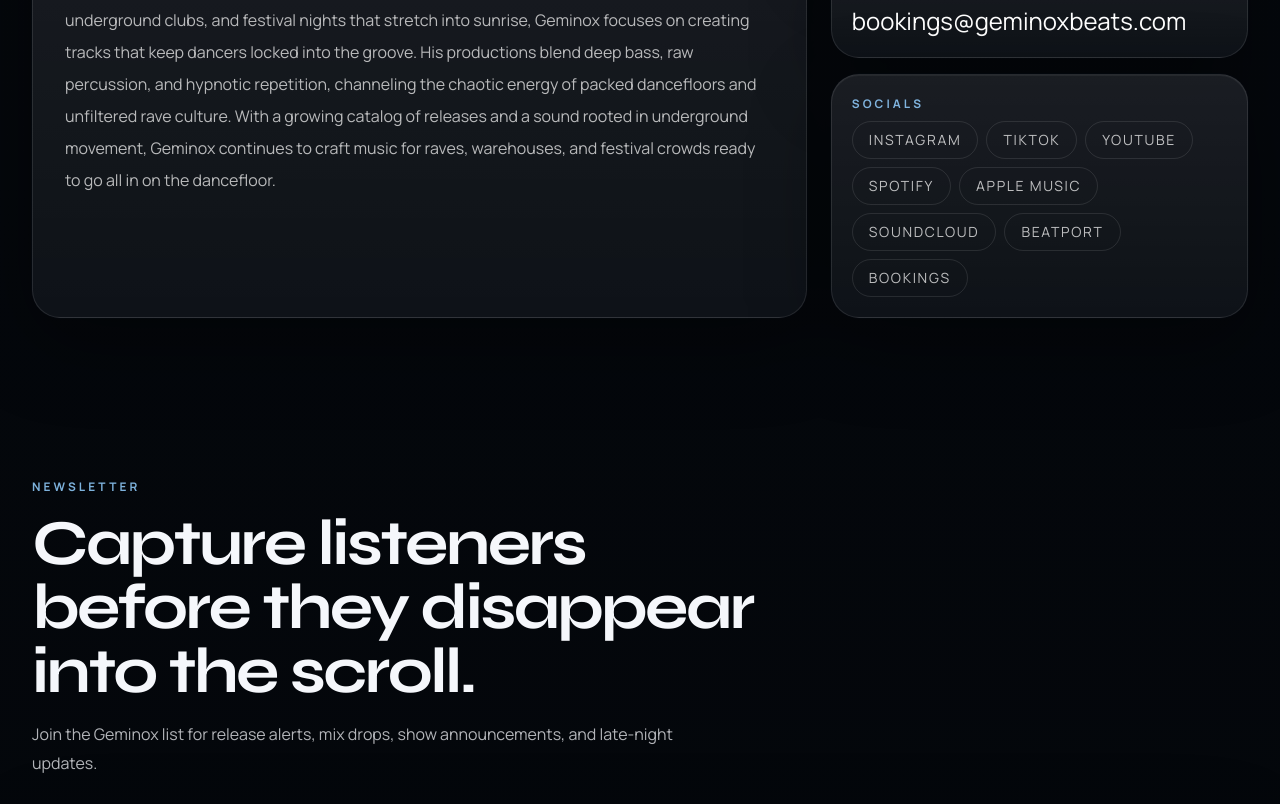
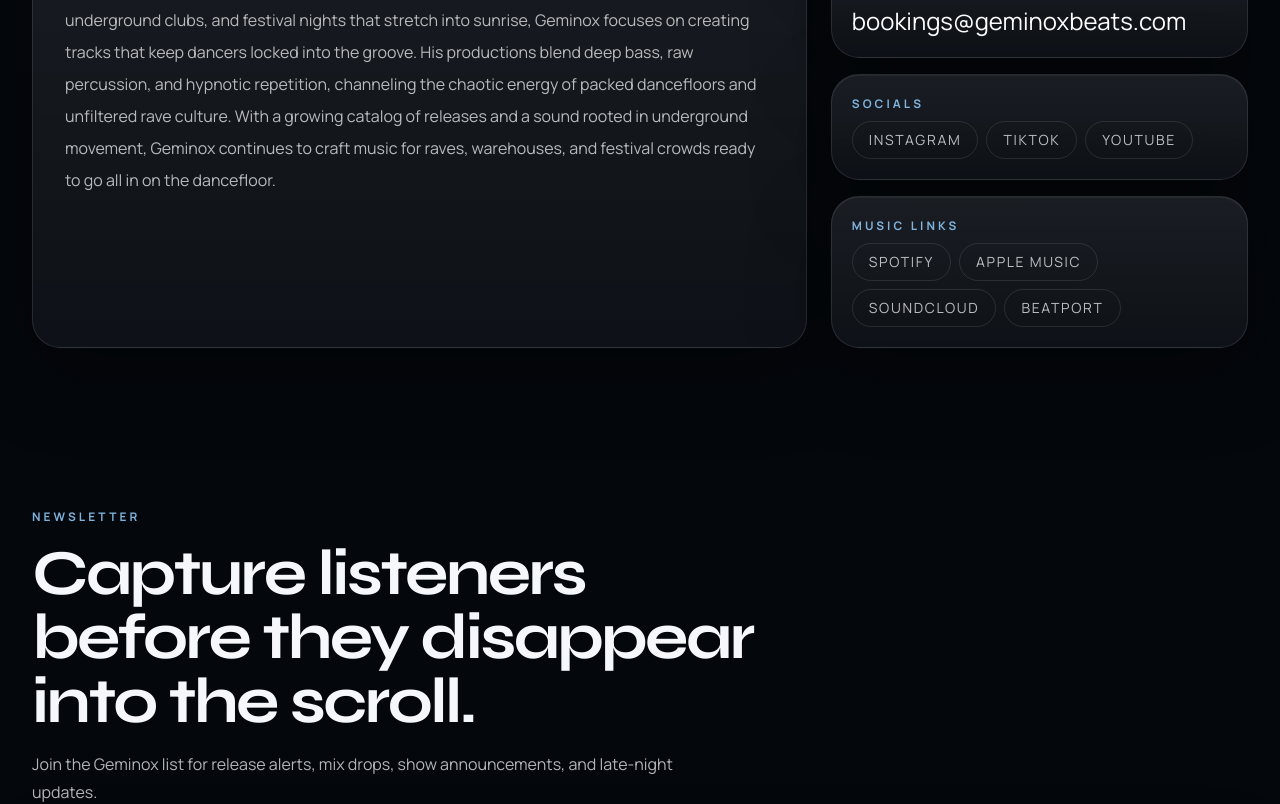
Before and after one commit to alihannnnn12/geminox-website, a Next.js app: page / in a window 1280 px wide. Shown: the part 4780-5584 px from the top of the page. Built offline with nearby package versions, Linux system fonts and the light colour scheme.

Commit message:
Split homepage socials and music links

```diff
--- a/src/app/page.tsx
+++ b/src/app/page.tsx
@@ -12,6 +12,12 @@ import { shows } from "@/data/shows";
 import { siteConfig, socials } from "@/data/site";
 
 export default function HomePage() {
+  const socialPlatforms = socials.filter((item) =>
+    ["Instagram", "TikTok", "YouTube"].includes(item.label)
+  );
+  const musicPlatforms = socials.filter((item) =>
+    ["Spotify", "Apple Music", "SoundCloud", "Beatport"].includes(item.label)
+  );
   const listenServices = [
     ...siteConfig.streamingProfiles
       .filter((profile) => !profile.isPlaceholder)
@@ -189,7 +195,23 @@ export default function HomePage() {
               <div className="panel-glow p-5">
                 <p className="eyebrow mb-2">Socials</p>
                 <div className="flex flex-wrap gap-2">
-                  {socials.map((social) => (
+                  {socialPlatforms.map((social) => (
+                    <a
+                      className="rounded-full border border-white/10 px-4 py-2 text-sm uppercase tracking-[0.12em] text-white/72 transition hover:text-white"
+                      href={social.href}
+                      key={social.href}
+                      rel="noreferrer"
+                      target="_blank"
+                    >
+                      {social.label}
+                    </a>
+                  ))}
+                </div>
+              </div>
+              <div className="panel-glow p-5">
+                <p className="eyebrow mb-2">Music Links</p>
+                <div className="flex flex-wrap gap-2">
+                  {musicPlatforms.map((social) => (
                     <a
                       className="rounded-full border border-white/10 px-4 py-2 text-sm uppercase tracking-[0.12em] text-white/72 transition hover:text-white"
                       href={social.href}
```
